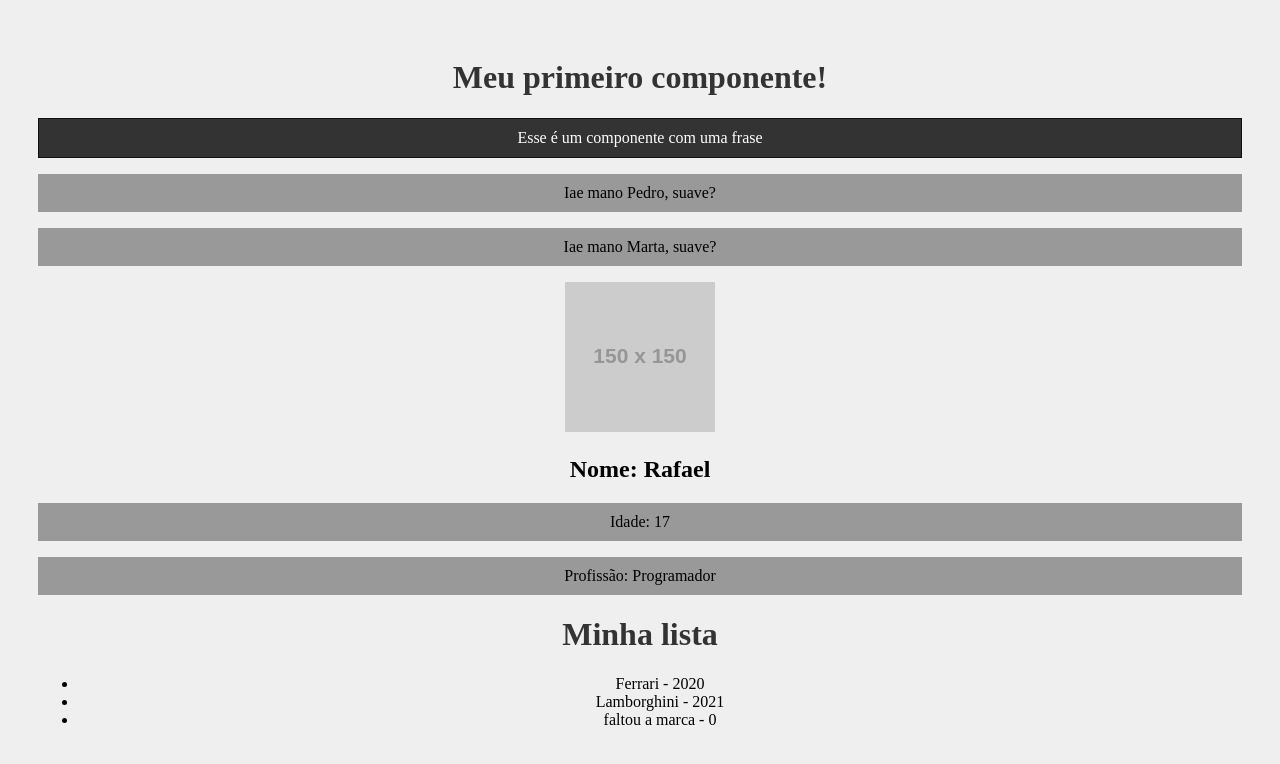
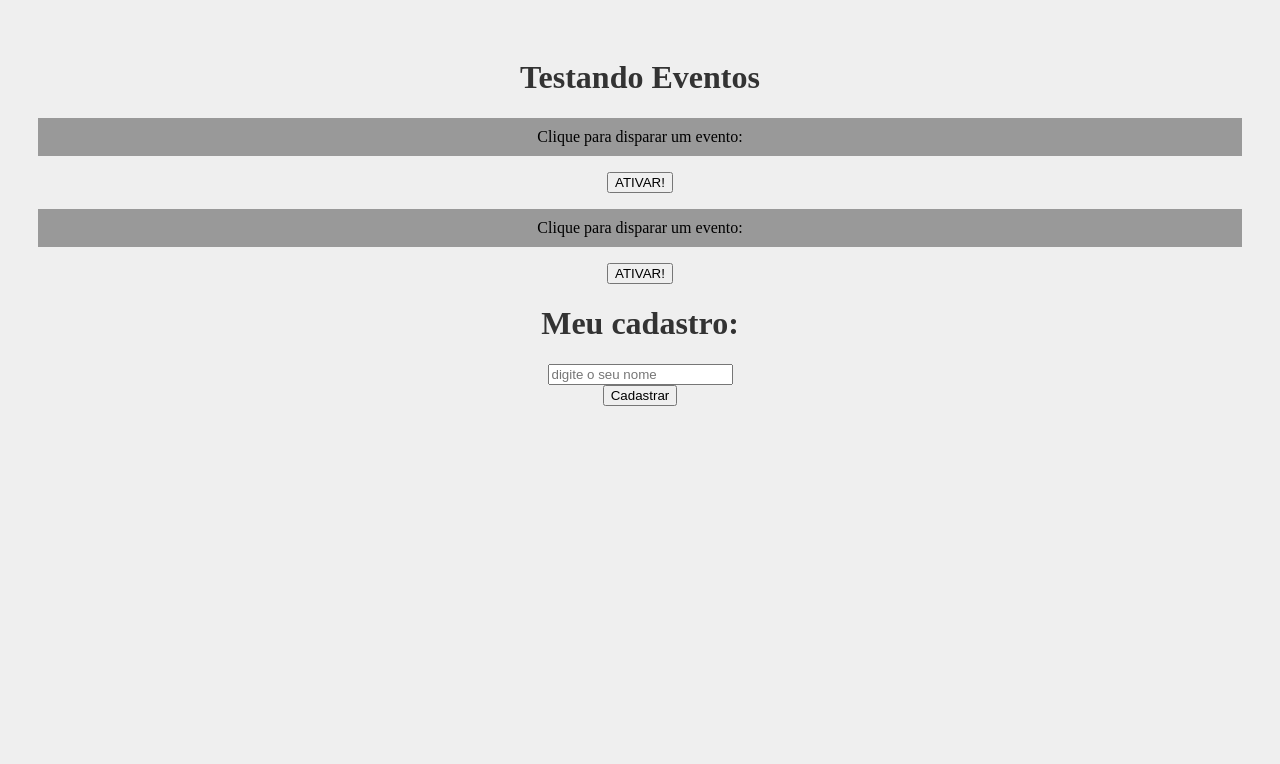
Before and after one commit to RafaelBrandaoS/react, a React (Create React App) app in the folder meu-projeto/: page / in a window 1280 px wide. Shown: the top 764 px of the page. Built offline with nearby package versions, Linux system fonts and the light colour scheme.

Commit message:
eventos com react

```diff
--- a/meu-projeto/src/App.js
+++ b/meu-projeto/src/App.js
@@ -1,19 +1,15 @@
 import './App.css'
-import HelloWorld from './components/HelloWorld'
-import SayMyName from './components/SayMyName'
-import Pessoa from './components/Pessoa'
-import List from './components/List'
+import Evento from './components/Evento'
+import Form from './components/Form'
 
 function App() {
-  const nome = 'Marta'
 
   return (
     <div className="App">
-      <HelloWorld />
-      <SayMyName nome="Pedro" />
-      <SayMyName nome={nome} />
-      <Pessoa nome="Rafael" idade="17" profissao="Programador" foto="https://via.placeholder.com/150" />
-      <List />
+      <h1>Testando Eventos</h1>
+      <Evento numero="1" />
+      <Evento numero="2" />
+      <Form />
     </div>
   )
 }
--- /dev/null
+++ b/meu-projeto/src/components/Evento.js
@@ -0,0 +1,15 @@
+function Evento({ numero }) {
+
+    function meuEvento() {
+        console.log(`evento ${numero} disparado!`)
+    }
+
+    return (
+        <div>
+            <p>Clique para disparar um evento:</p>
+            <button onClick={meuEvento} >ATIVAR!</button>
+        </div>
+    )
+}
+
+export default Evento
--- /dev/null
+++ b/meu-projeto/src/components/Form.js
@@ -0,0 +1,22 @@
+function Form() {
+    function cadastrarUsuario(e) {
+        e.preventDefault()
+        console.log("Cadastrou o usuário!")
+    }
+
+    return (
+        <div>
+            <h1>Meu cadastro:</h1>
+            <form onSubmit={cadastrarUsuario}>
+                <div>
+                    <input type="text" placeholder="digite o seu nome"/>
+                </div>
+                <div>
+                    <input type="submit" value="Cadastrar"/>
+                </div>
+            </form>
+        </div>
+    )
+}
+
+export default Form
```
